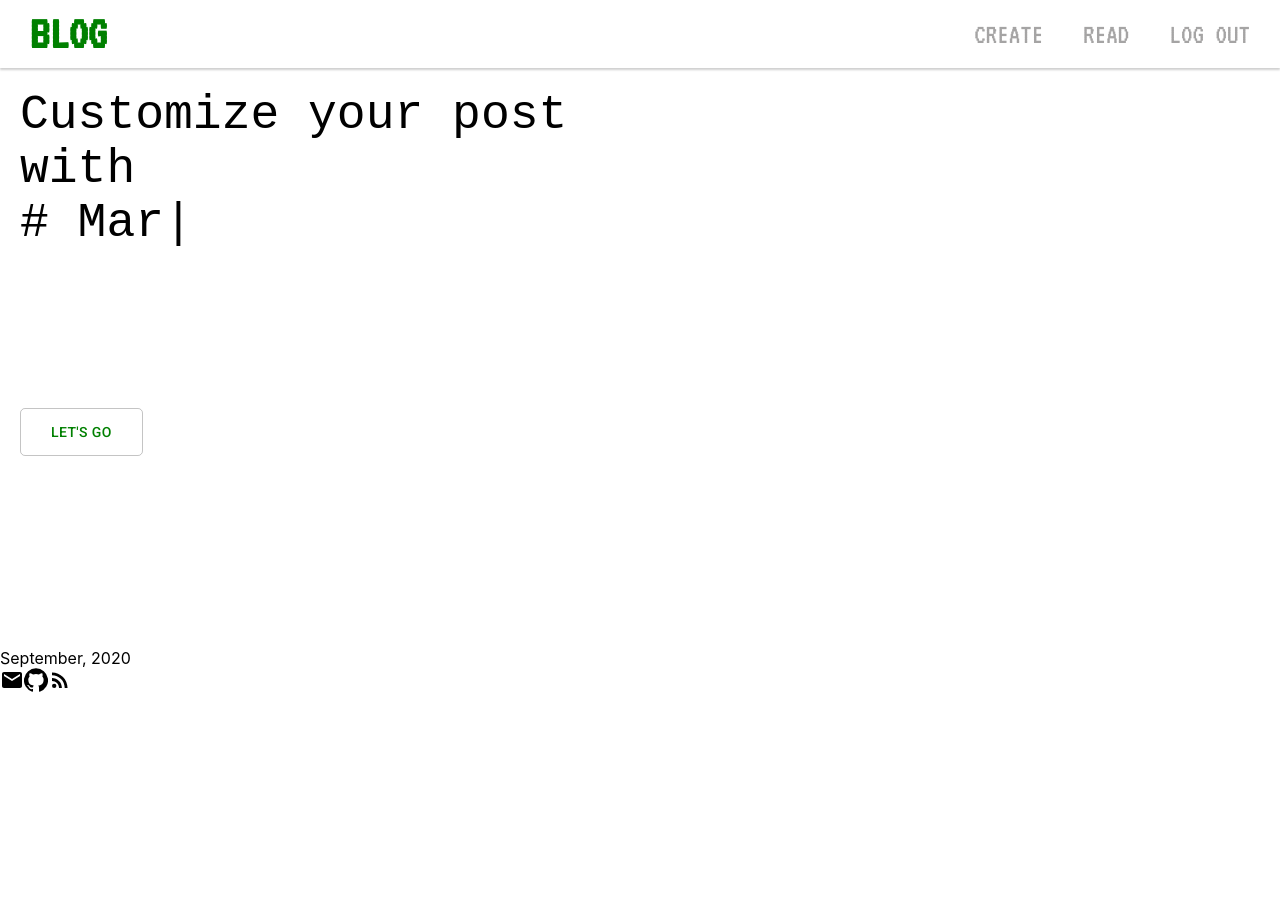
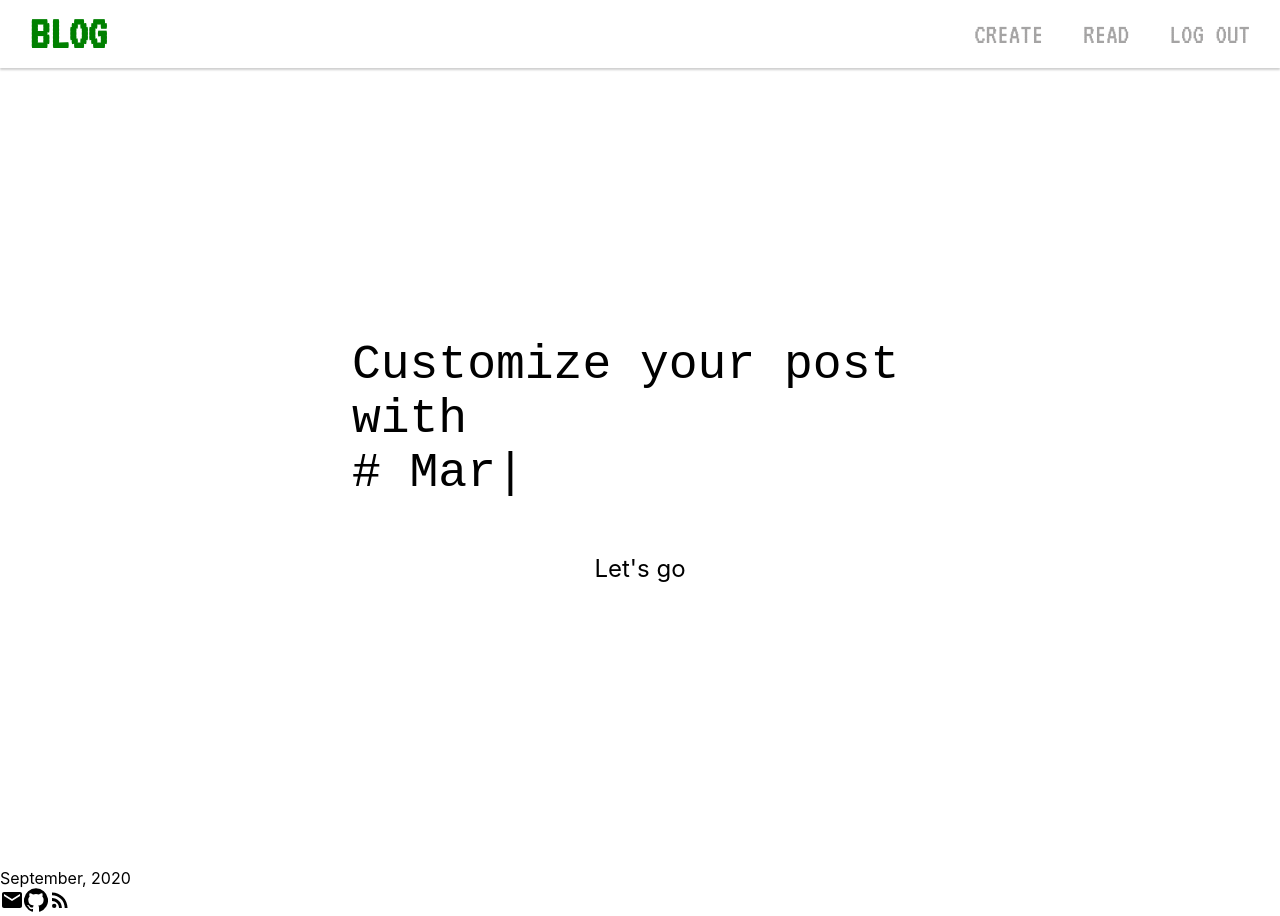
Before and after one commit to sabovyan/blog, a React (Create React App) app: page / in a window 1280 px wide. Before the commit the page ends 800 px from the top, so only its background shows below. Built offline with nearby package versions, Linux system fonts and the light colour scheme.

Commit message:
styled banner

```diff
--- a/package.json
+++ b/package.json
@@ -8,6 +8,7 @@
     "@testing-library/jest-dom": "^4.2.4",
     "@testing-library/react": "^9.5.0",
     "@testing-library/user-event": "^7.2.1",
+    "prop-types": "^15.7.2",
     "react": "^16.13.1",
     "react-dom": "^16.13.1",
     "react-router-dom": "^5.2.0",
--- a/src/components/Banner/Banner.css
+++ b/src/components/Banner/Banner.css
@@ -1,13 +1,15 @@
 .main__banner {
-  min-height: 70vh;
+  min-height: 100vh;
+  width: 100%;
   padding: 10px;
-  margin: 10px;
   display: flex;
   flex-direction: column;
+  justify-content: center;
+  align-items: center;
 }
 
 .banner__text {
-  min-height: 40vh;
+  min-height: 25vh;
 }
 
 .main__heading {
@@ -17,6 +19,18 @@
 .text__type {
   font-size: 3rem;
 }
-.button {
-  align-self: baseline;
+.login__link {
+  padding: 1rem 2rem;
+  align-self: center;
+  font-size: 1.5rem;
+  text-decoration: none;
+  border: 1px solid var(--hilighted-color);
+  border-radius: 5px;
+  color: var(--hilighted-color);
+  background-color: white;
+  cursor: pointer;
 }
+.login__link:hover {
+  color: white;
+  background-color: var(--hilighted-color);
+}
--- a/src/components/Banner/Banner.js
+++ b/src/components/Banner/Banner.js
@@ -1,5 +1,5 @@
 import React, { Component } from 'react';
-import Button from '@material-ui/core/Button';
+import { Link } from 'react-router-dom';
 
 import './Banner.css';
 
@@ -54,19 +54,9 @@ export default class Banner extends Component {
           <pre className="text__type">{innerText}</pre>
           <h1 className="main__heading">{done ? 'Markdown!' : ''}</h1>
         </div>
-        <Button
-          style={{
-            height: 48,
-            padding: '0 30px',
-            alignSelf: 'flex-start',
-            borderRadius: 5,
-            color: 'green',
-          }}
-          variant="outlined"
-          onClick={this.props.onClick}
-        >
+        <Link className="login__link" to="/login">
           Let's go
-        </Button>
+        </Link>
       </div>
     );
   }
```
